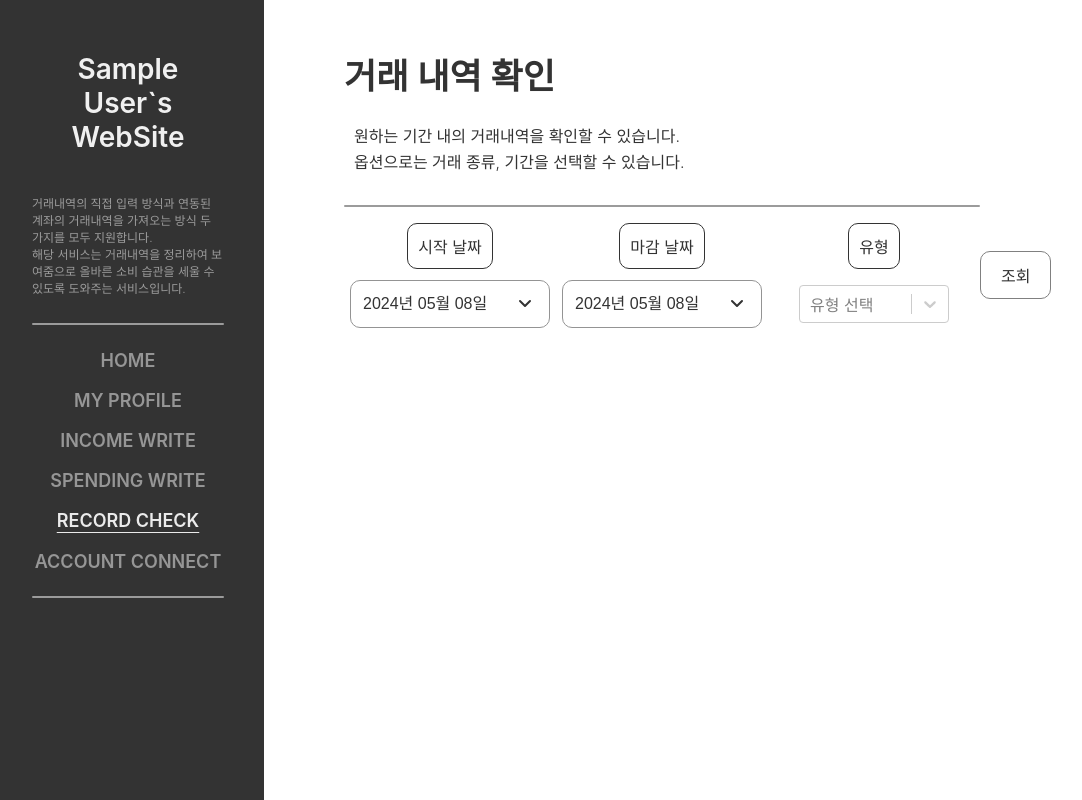
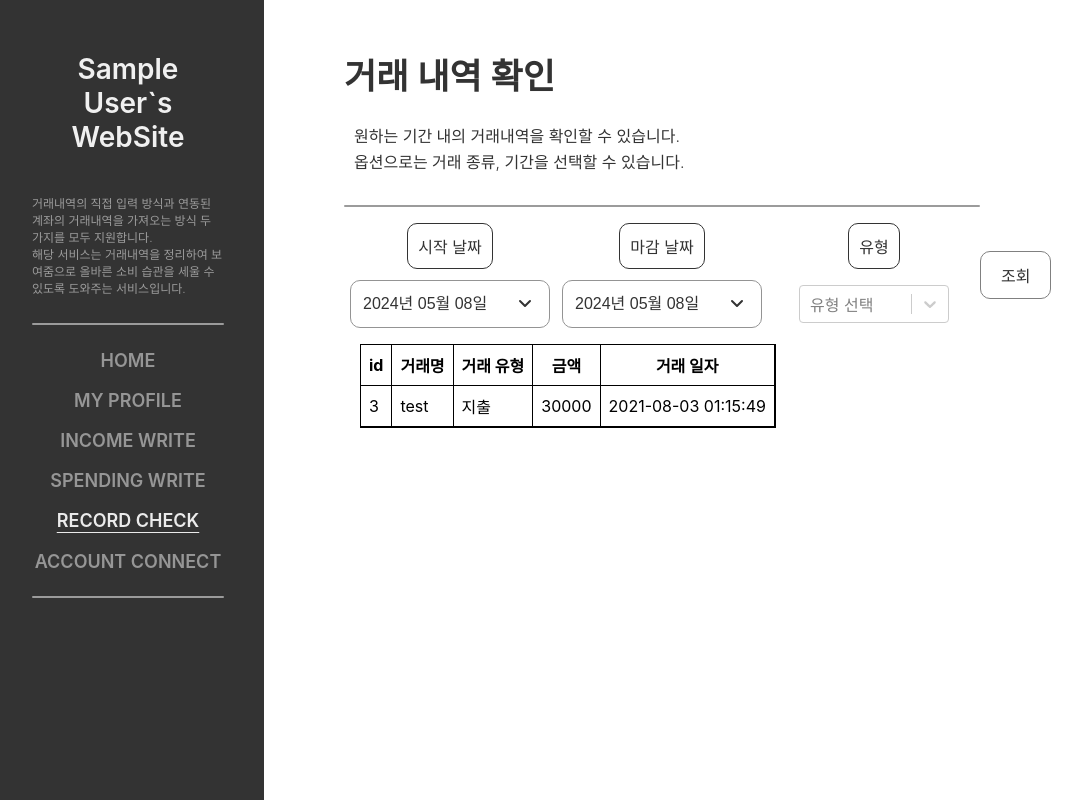
Before and after one commit to lkl4502/account_book_project, a React (Create React App) app in the folder frontend/: page /recordCheck in a window 1280 px wide. Shown: the whole page, without its empty margins (8-1090 px from the left). Built offline with nearby package versions, Linux system fonts and the light colour scheme; sample sign-in values are in the browser's storage.

Commit message:
front : 거래내역을 보여주는 CustomTable 컴포넌트 생성

```diff
--- a/frontend/package.json
+++ b/frontend/package.json
@@ -14,6 +14,7 @@
     "react-router-dom": "^6.22.3",
     "react-scripts": "5.0.1",
     "react-select": "^5.8.0",
+    "react-table": "^7.8.0",
     "styled-components": "^6.1.8",
     "web-vitals": "^2.1.4"
   },
--- /dev/null
+++ b/frontend/src/components/CustomTable.jsx
@@ -0,0 +1,72 @@
+import React from "react";
+import { useTable } from "react-table";
+import styled from "styled-components";
+
+const Styles = styled.div`
+  padding: 1rem;
+
+  table {
+    border-spacing: 0;
+    border: 1px solid black;
+
+    tr {
+      :last-child {
+        td {
+          border-bottom: 0;
+        }
+      }
+    }
+
+    th,
+    td {
+      margin: 0;
+      padding: 0.5rem;
+      border-bottom: 1px solid black;
+      border-right: 1px solid black;
+
+      :last-child {
+        border-right: 0;
+      }
+    }
+  }
+`;
+
+function CustomTable({ columns, data }) {
+  const { getTableProps, getTableBodyProps, headerGroups, rows, prepareRow } =
+    useTable({
+      columns,
+      data,
+    });
+
+  return (
+    <Styles>
+      <table {...getTableProps()}>
+        <thead>
+          {headerGroups.map((headerGroup) => (
+            <tr {...headerGroup.getHeaderGroupProps()}>
+              {headerGroup.headers.map((column) => (
+                <th {...column.getHeaderProps()}>{column.render("Header")}</th>
+              ))}
+            </tr>
+          ))}
+        </thead>
+        <tbody {...getTableBodyProps()}>
+          {rows.map((row, i) => {
+            prepareRow(row);
+            return (
+              <tr {...row.getRowProps()}>
+                {row.cells.map((cell) => {
+                  return (
+                    <td {...cell.getCellProps()}>{cell.render("Cell")}</td>
+                  );
+                })}
+              </tr>
+            );
+          })}
+        </tbody>
+      </table>
+    </Styles>
+  );
+}
+
+export default CustomTable;
--- a/frontend/src/pages/RecordCheck.jsx
+++ b/frontend/src/pages/RecordCheck.jsx
@@ -1,4 +1,4 @@
-import React, { useState } from "react";
+import React, { useMemo, useState } from "react";
 import Text from "../components/Text";
 import Divider from "../components/Divider";
 import styled from "styled-components";
@@ -6,6 +6,7 @@ import CustomCalendar from "../components/CustomCalendar";
 import CustomButton from "../components/CustomButton";
 import Select from "react-select";
 import axios from "axios";
+import CustomTable from "../components/CustomTable";
 
 const FormContainer = styled.div`
   display: grid;
@@ -35,6 +36,42 @@ function RecordCheck() {
     { value: true, label: "소득" },
     { value: false, label: "지출" },
   ];
+
+  const columns = useMemo(() => [
+    {
+      accessor: "id",
+      Header: "id",
+    },
+    {
+      accessor: "content",
+      Header: "거래명",
+    },
+    {
+      accessor: "type",
+      Header: "거래 유형",
+    },
+    {
+      accessor: "sum",
+      Header: "금액",
+    },
+    {
+      accessor: "date",
+      Header: "거래 일자",
+    },
+  ]);
+
+  const data = useMemo(
+    () => [
+      {
+        id: "3",
+        content: "test",
+        type: "지출",
+        sum: "30000",
+        date: "2021-08-03 01:15:49",
+      },
+    ],
+    []
+  );
 
   const handleCheck = async (e) => {
     e.preventDefault();
@@ -97,6 +134,8 @@ function RecordCheck() {
           조회
         </CustomButton>
       </div>
+
+      <CustomTable columns={columns} data={data} />
     </>
   );
 }
```
Also changed, not shown: 1 other file (tests, documents, lock files or other folders).
